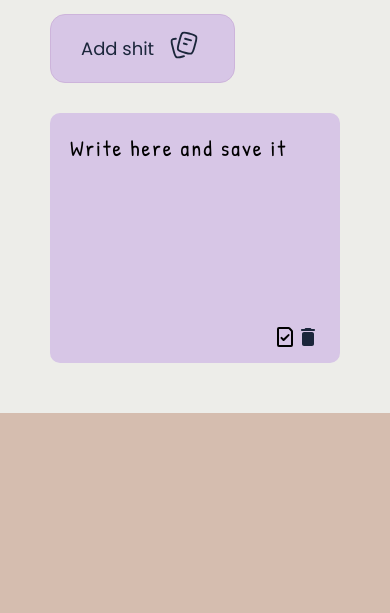
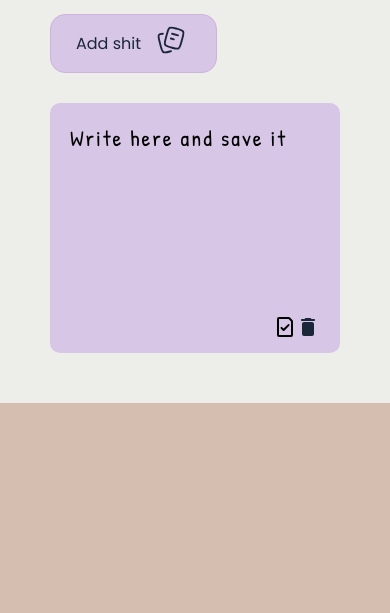
Before and after one commit to meheraj786/Sticky-Notepad, a plain HTML site: page index.html in a window 390 px wide. Shown: the part 231-844 px from the top of the page. Drawn offline with Linux system fonts and the light colour scheme.

Commit message:
media done

```diff
--- a/style/media.css
+++ b/style/media.css
@@ -17,6 +17,10 @@
   #main svg{
     width: 40px;
   }
+  #main .add{
+    padding: 10px 25px;
+  font-size: 16px;
+  }
   .notes p{
     width: 100%;
     min-height: 250px;
```
